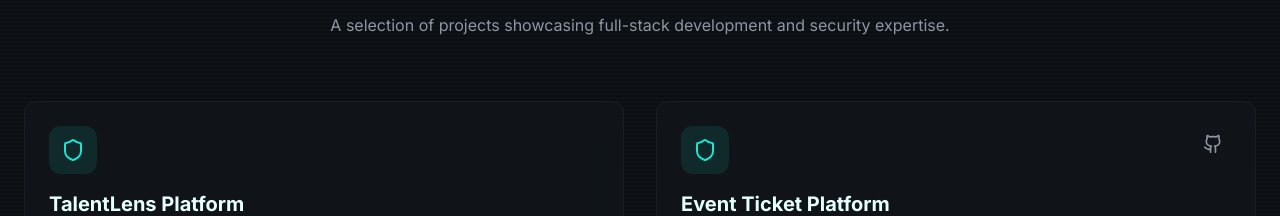
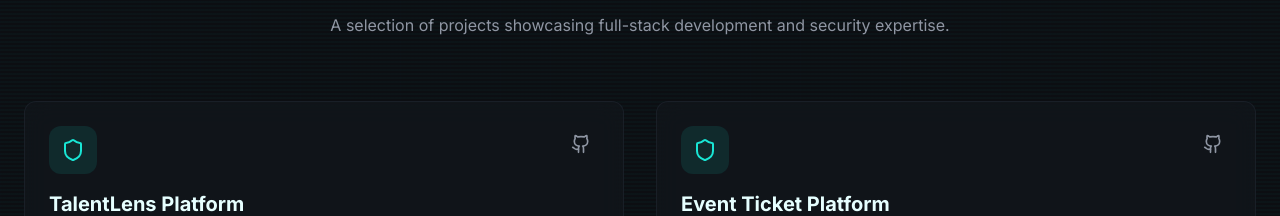
Before and after one commit to utkarshun/portfolio, a React (Vite) app: page / in a window 1280 px wide. Shown: the part 2627-2843 px from the top of the page. Built offline with nearby package versions, Linux system fonts and the light colour scheme; the HTML template or start-up script is replaced by a standard one.

Commit message:
chore: add TalentLens github link

```diff
--- a/src/components/ProjectsSection.tsx
+++ b/src/components/ProjectsSection.tsx
@@ -6,6 +6,7 @@ const projects = [
     description: "Built an AI-powered secure online assessment platform with authentication, protected workflows, and automated evaluation. Integrated AI-based suspicious activity detection.",
     tech: ["React", "Spring Boot", "PostgreSQL", "AI"],
     icon: Shield,
+    github: "https://github.com/utkarshun/Talentlens-platform",
     highlights: ["AI Suspicious Activity Detection", "Secure Workflows", "Automated Evaluation"],
   },
   {
```
